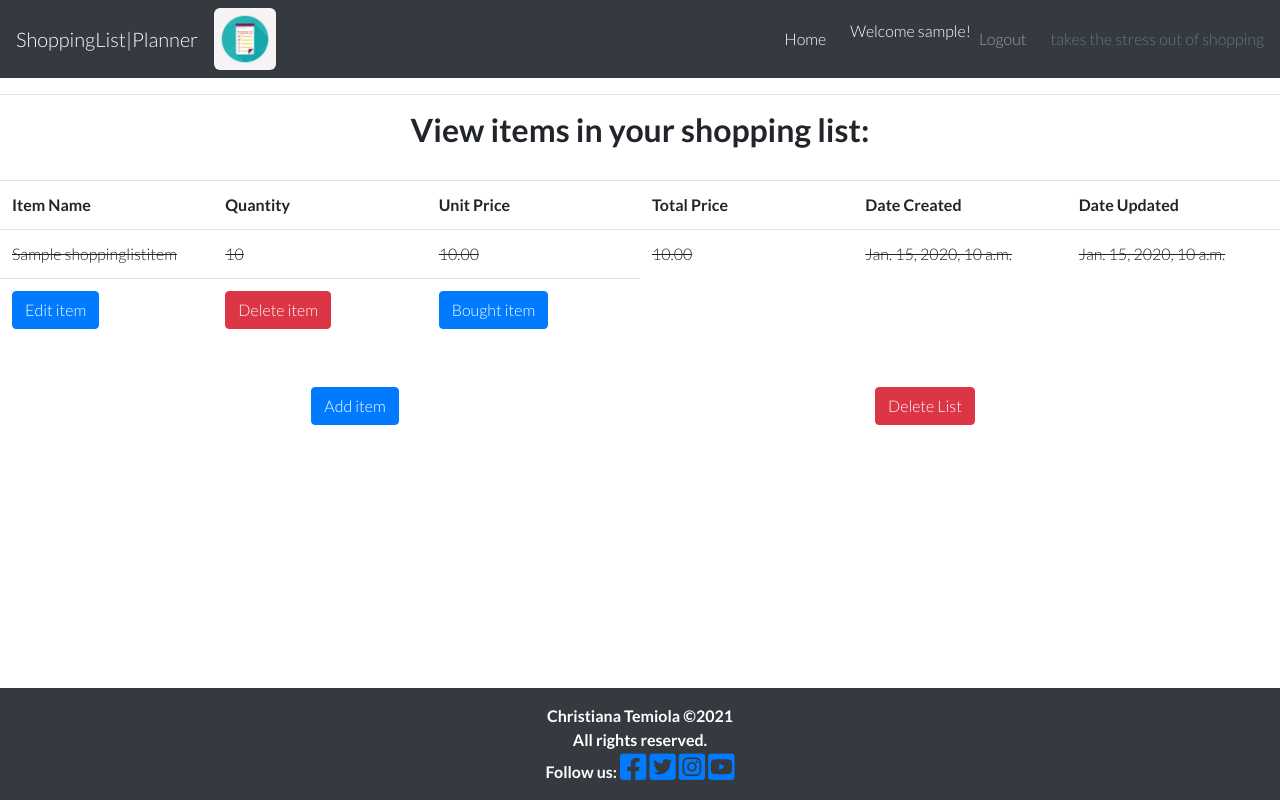
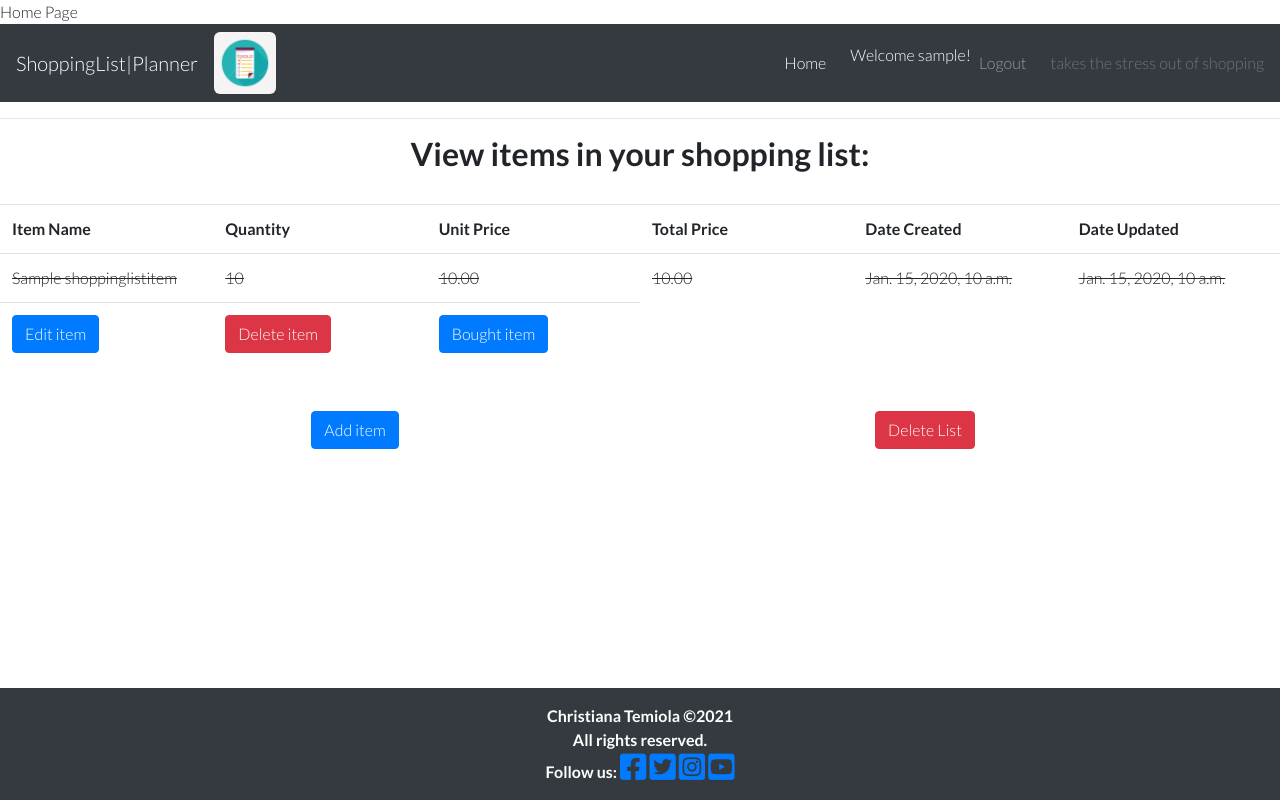
Before and after one commit to Eb0nY-April14/DjangoShoppingList, a Django app: page / in a window 1280 px wide. Run offline with Django 3.2, Linux system fonts and the light colour scheme; a user stored in the database is signed in; tables that the repository leaves empty hold one stand-in row (values such as "Sample post"); some libraries are stand-ins or nearby versions.

Commit message:
Fix errors generated by html validator

```diff
--- a/shoppinglist/templates/shoppinglist/base.html
+++ b/shoppinglist/templates/shoppinglist/base.html
@@ -4,6 +4,7 @@
 <html class="h-100">
 
 <head>
+    {% block title %} Shoppinglist Planner App {% endblock %}
     <meta charset="UTF-8">
     <meta http-equiv="X-UA-Compatible" content="IE=edge">
     <meta name="viewport" content="width=device-width, initial-scale=1.0">
@@ -16,7 +17,7 @@
                     <!--         FONT AWESOME LINK     -->
     <link rel="stylesheet" href="https://cdnjs.cloudflare.com/ajax/libs/font-awesome/5.15.3/css/all.min.css">
 
-    <meta name="viewport" content="width=device-width, initial-scale=1" />
+    <!-- <meta name="viewport" content="width=device-width, initial-scale=1" /> -->
 
                     <!--         BOOTSTRAP LINK      -->
     <link rel="stylesheet" href="https://stackpath.bootstrapcdn.com/bootstrap/4.1.3/css/bootstrap.min.css" integrity="sha384-MCw98/SFnGE8fJT3GXwEOngsV7Zt27NXFoaoApmYm81iuXoPkFOJwJ8ERdknLPMO" crossorigin="anonymous">
@@ -35,7 +36,7 @@
         <nav class="navbar navbar-expand-lg navbar-dark bg-dark">
             <a class="navbar-brand" href="/"><span class="brand">
                 Sh<span class="red-o">o</span>ppingList<span class="thin">|Planner
-                </span></span></span></a>
+                </span></span></a>
 
             <img class="relative" src="{% static 'images/shopping_list_image.jpg' %}"  alt="Shopping List Image">
             <button class="navbar-toggler" type="button" data-toggle="collapse" data-target="#navbarText"
@@ -50,8 +51,8 @@
 
                     {% if user.is_authenticated %}
 
-                    <p class="greeting">Welcome {{ user.username }}!</p>
-                    <hr>
+                    <li class="greeting">Welcome {{ user.username }}!</li>
+
                     <li class="nav-item">
                         <a class="nav-link" href="{% url 'logout' %}">Logout</a>
                     </li>
--- a/shoppinglist/templates/shoppinglist/edit_shopping_item.html
+++ b/shoppinglist/templates/shoppinglist/edit_shopping_item.html
@@ -1,10 +1,10 @@
 {% extends 'shoppinglist/base.html' %}
+
+{% block title %} Edit Shopping List Item {% endblock %}
 
 {% load static %}
 
 {% block content %}
-
-    <title>Edit Shopping List Item</title>
 
     {% if user.is_authenticated %}
         <h2 class="text-center heading">Edit an item in your shopping list:</h2>
--- a/shoppinglist/templates/shoppinglist/login.html
+++ b/shoppinglist/templates/shoppinglist/login.html
@@ -1,8 +1,8 @@
 {% extends 'shoppinglist/base.html' %}
 
+{% block title %} Login Page {% endblock %}
+
 {% block content %}
-
-<title>Login Page</title>
 
 <h1 class="text-center heading">Login</h1>
 
--- a/shoppinglist/templates/shoppinglist/logout.html
+++ b/shoppinglist/templates/shoppinglist/logout.html
@@ -1,8 +1,8 @@
 {% extends 'shoppinglist/base.html' %}
 
+{% block title %} Logout Page {% endblock %}
+
 {% block content %}
-
-<title>Logout Page</title>
 
 <h1 class="text-center heading">Logout</h1>
 
--- a/shoppinglist/templates/shoppinglist/register.html
+++ b/shoppinglist/templates/shoppinglist/register.html
@@ -1,8 +1,8 @@
 {% extends 'shoppinglist/base.html' %}
 
+{% block title %} Sign Up Page {% endblock %}
+
 {% block content %}
-
-<title>Sign Up Page</title>
 
 <h1 class="text-center heading">Sign Up</h1>
 
@@ -10,7 +10,7 @@
     <div class="row">
         <form class="form-center col" method="POST">
             {% csrf_token %}
-            {{form.as_p}}
+            {{ form.as_p }}
             <button class="btn btn-success btn-lg text-center button-space">Sign Up</button>
         </form>
     </div>
--- a/shoppinglist/templates/shoppinglist/shoppinglist.html
+++ b/shoppinglist/templates/shoppinglist/shoppinglist.html
@@ -1,8 +1,8 @@
 {% extends 'shoppinglist/base.html' %}
 
+{% block title %} Home Page {% endblock %}
+
 {% block content %}
-
-<title>Home Page</title>
 
     {% if user.is_authenticated %}
 
@@ -19,8 +19,8 @@
                     <th>Date Updated</th>
                 </tr>
 
+                <tr class="size-sm">
                 {% for shoppinglistitem in shoppinglistitems %}
-                <tr class="size-sm">
                 {% if shoppinglistitem.done_status %}
                     <td><strike>{{ shoppinglistitem.item_name }}</strike></td>
                     <td><strike>{{ shoppinglistitem.quantity }}</strike></td>
@@ -38,29 +38,29 @@
                 {% endif %}
                 </tr>
                 <tr>
-                    <div>
+                    <!-- <div> -->
                         <td>
                             <a href="/edit/{{ shoppinglistitem.id }}" class="spacing">
                                 <button class="size-sm btn btn-primary btn-md">Edit item</button>
                             </a>
                         </td>
-                    </div>
+                    <!-- </div> -->
 
-                    <div>
+                    <!-- <div>   -->
                         <td>
                             <a href="{% url 'shoppinglistitem-delete' shoppinglistitem.id  %}" class="spacing">
                                 <button class="size-sm btn btn-danger btn-md">Delete item</button>
                             </a>
                         </td>
-                    </div>
+                    <!-- </div> -->
 
-                    <div>
+                    <!-- <div> -->
                         <td>
                             <a href="/bought/{{ shoppinglistitem.id }}" class="spacing">
                                 <button class="size-sm btn btn-primary btn-md">Bought item</button>
                             </a>
                         </td>
-                    </div>
+                    <!-- </div> -->
                 </tr>
                 {% empty %}
                     <tr><td>Sorry!!! You currently have no items in your shopping list.</td></tr>
--- a/shoppinglist/templates/shoppinglist/shoppinglistitem_confirm_delete.html
+++ b/shoppinglist/templates/shoppinglist/shoppinglistitem_confirm_delete.html
@@ -1,8 +1,8 @@
 {% extends 'shoppinglist/base.html' %}
 
+{% block title %} Delete Shopping List Item {% endblock %}
+
 {% block content %}
-
-    <title>Delete Shopping List Item</title>
 
     <hr>
     {% if user.is_authenticated %}
--- a/static/css/style.css
+++ b/static/css/style.css
@@ -5,6 +5,15 @@
 
   img {
     float: left;
+  }
+
+  img.relative {
+    max-width: 100%;
+    height: auto;
+  }
+
+  li.greeting {
+    color: #fff;
   }
 
   .navbar {
```
Also changed, not shown: shoppinglist/templates/shoppinglist/add_shopping_item.html (+16 -11 lines), README.md.
